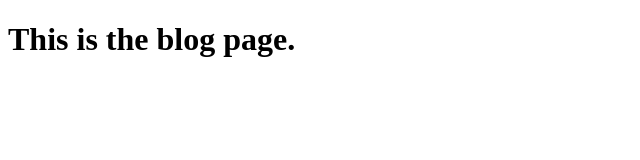
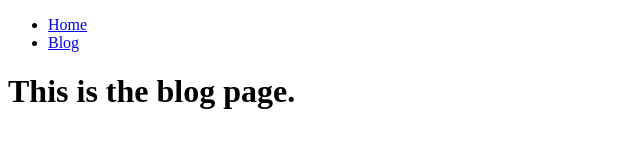
Before and after one commit to zarekivey/gatsby-starter-gitwrite, a Gatsby site: page /blog in a window 1280 px wide. Shown: the whole page, without its empty margins (0-640 px from the left). Built offline with nearby package versions, Linux system fonts and the light colour scheme; Gatsby itself is replaced by a stand-in of ours.

Commit message:
Added and impliminted src/components/layout.js

```diff
--- a/src/components/header.js
+++ b/src/components/header.js
@@ -11,3 +11,5 @@ const Header = () => {
         </div>
     )
 }
+
+export default Header;
--- /dev/null
+++ b/src/components/layout.js
@@ -0,0 +1,13 @@
+import React from 'react';
+import Header from './header';
+
+const Layout = (props) => {
+    return (
+        <div>
+            <Header />
+            {props.children }
+        </div>
+    )
+}
+
+export default Layout;
--- a/src/pages/blog.js
+++ b/src/pages/blog.js
@@ -1,10 +1,12 @@
 import React from 'react'
+
+import Layout from '../components/layout.js'
 
 const Blog = () => {
     return (
-        <div>
+        <Layout>
             <h1>This is the blog page.</h1>
-        </div>
+        </Layout>
     )
 }
 
```
Also changed, not shown: src/pages/index.js (+4 -3 lines).
